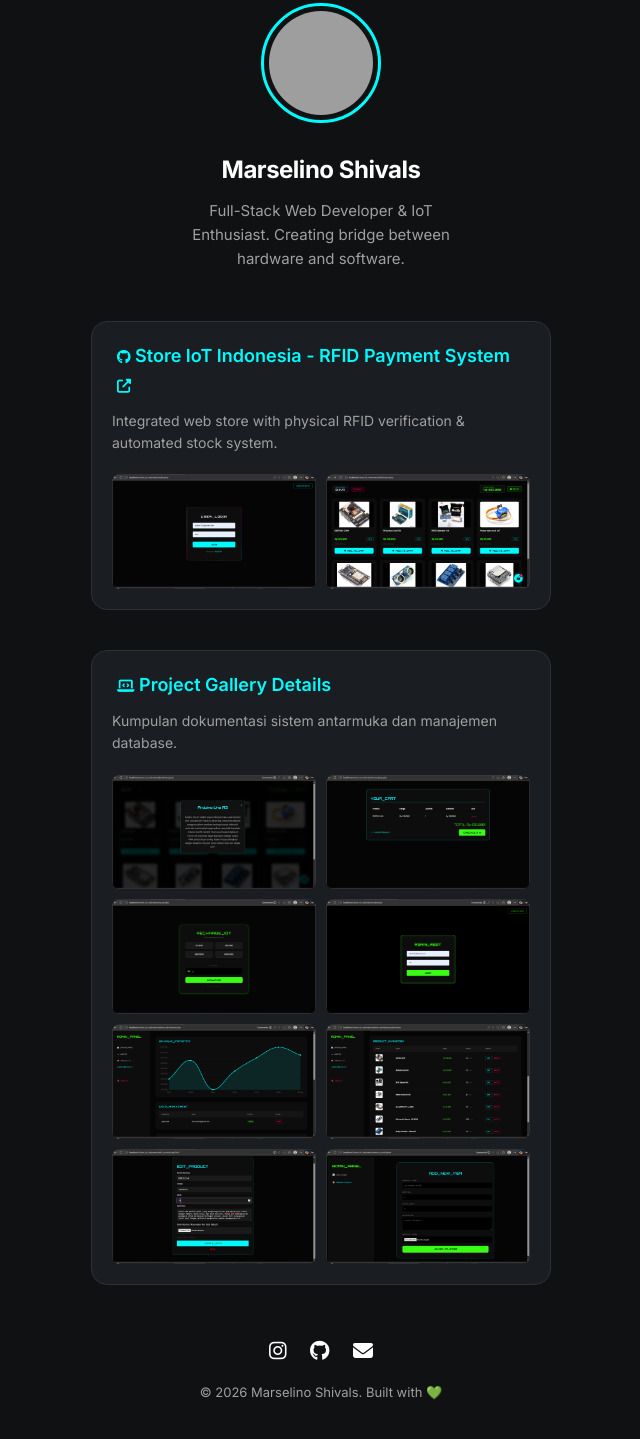
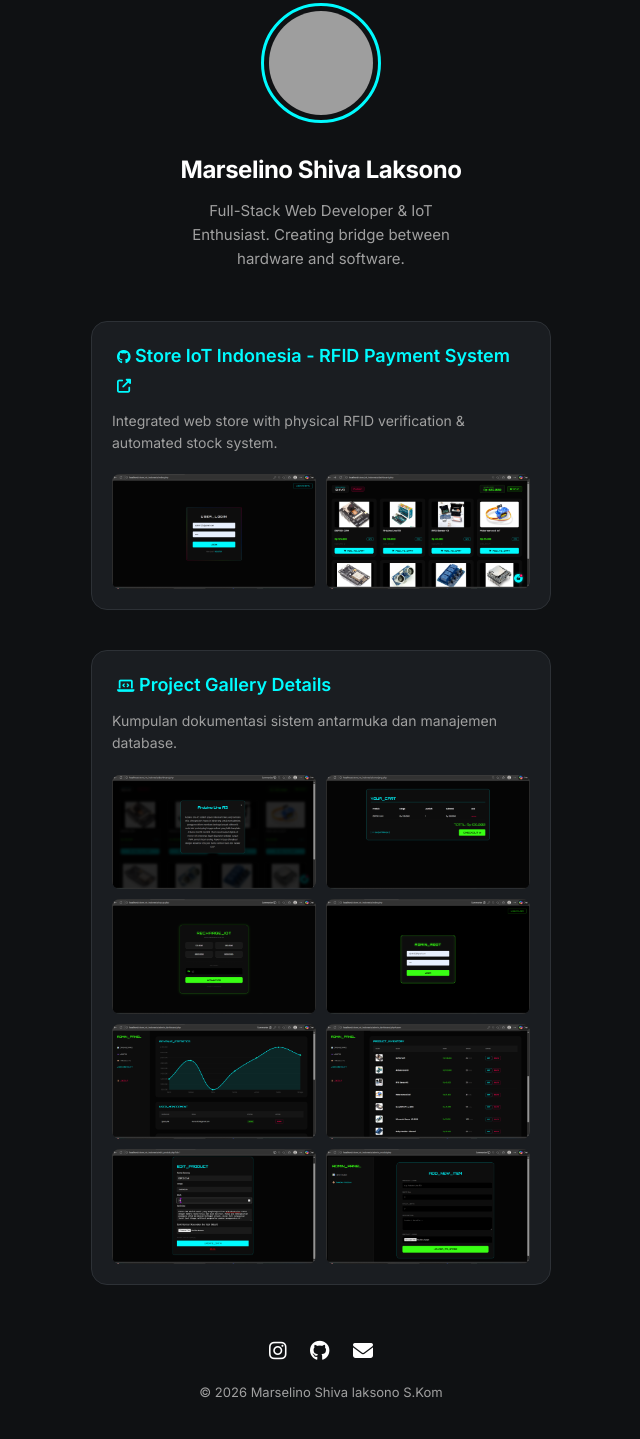
Before and after one commit to marselinoshivals-source/marselinoshivals-source.github.io, a plain HTML site: page index.html in a window 1280 px wide. Shown: the part 57-1496 px from the top of the page, without its empty margins (319-959 px from the left). Drawn offline with Linux system fonts and the light colour scheme; grey boxes are pictures that could not be loaded.

Commit message:
Update index.html

```diff
--- a/index.html
+++ b/index.html
@@ -70,7 +70,7 @@
     <div class="container">
         <header class="profile">
             <img src="https://github.com/marselinoshivals-source.png" alt="Marselino Shivals" class="profile-img">
-            <h1>Marselino Shivals</h1>
+            <h1>Marselino Shiva Laksono </h1>
             <p>Full-Stack Web Developer & IoT Enthusiast. Creating bridge between hardware and software.</p>
         </header>
 
@@ -116,7 +116,7 @@
                 <a href="https://github.com/marselinoshivals-source"><i class="fab fa-github"></i></a>
                 <a href="mailto:marselino.shiva.ls@gmail.com"><i class="fas fa-envelope"></i></a>
             </div>
-            <p>&copy; 2026 Marselino Shivals. Built with 💚</p>
+            <p>&copy; 2026 Marselino Shiva laksono S.Kom</p>
         </footer>
     </div>
 
```
